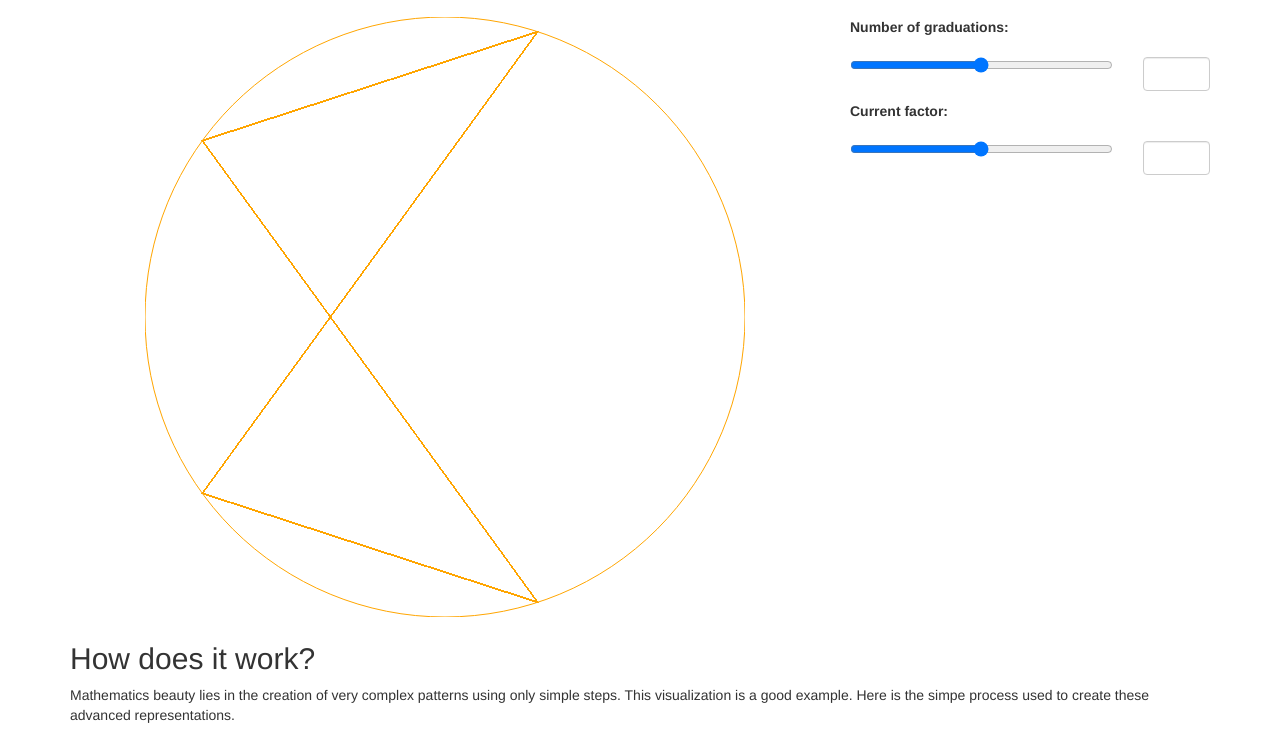
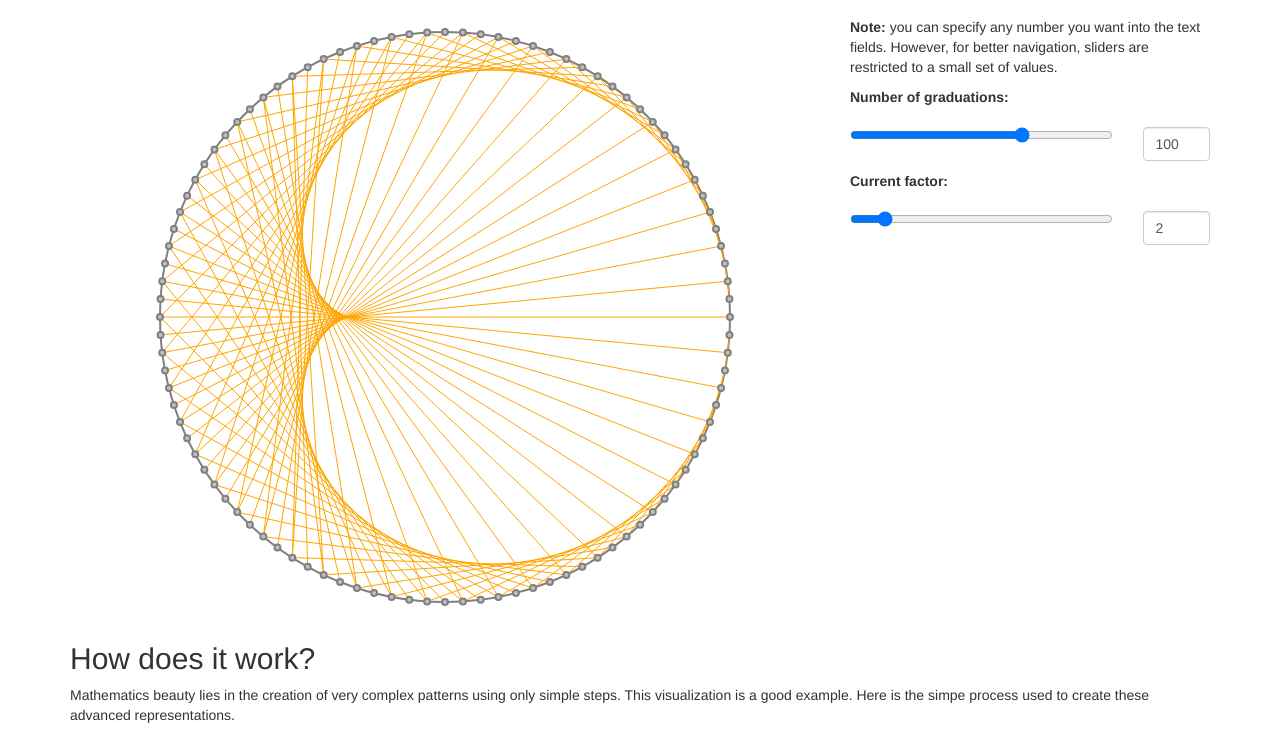
Before and after one commit to jpetitcolas/multiplication-circle, a website built with webpack: page index.html in a window 1280 px wide. Shown: the part 63-795 px from the top of the page. Built offline with nearby package versions, Linux system fonts and the light colour scheme.

Commit message:
Animate multiplication circle using D3.js

```diff
--- a/index.html
+++ b/index.html
@@ -5,24 +5,29 @@
     <title>Multiplication Circles</title>
     <link rel="stylesheet" href="https://maxcdn.bootstrapcdn.com/bootstrap/3.3.5/css/bootstrap.min.css">
     <link rel="stylesheet" href="https://maxcdn.bootstrapcdn.com/bootstrap/3.3.5/css/bootstrap-theme.min.css">
+    <link rel="stylesheet" href="style.css" />
 </head>
 <body>
     <div class="container">
         <h1 style="margin-bottom: 20px;">Multiplication Circle <small>Multiplication Tables Visualization Tool</small></h1>
         <div class="row">
             <div class="col-md-8 text-center" id="canvas-container">
-                <canvas id="dataviz"></canvas>
+                <svg id="circle"></svg>
             </div>
             <div class="col-md-4">
                 <form>
+                    <p>
+                        <strong>Note:</strong> you can specify any number you want into the text fields. However,
+                        for better navigation, sliders are restricted to a small set of values.
+                    </p>
                     <p class="form-group">
                         <label for="graduation_numbers">Number of graduations:</label>
                         <div class="row">
                             <div class="col-md-9">
-                                <input type="range" min="2" max="500" step="1" class="graduation_input" />
+                                <input type="range" value="100" min="0" max="150" step="1" id="graduation_input" class="graduation_input" />
                             </div>
                             <div class="col-md-3">
-                                <input type="text" class="graduation_input form-control" id="graduation_numbers_input" />
+                                <input type="text" value="100" class="graduation_input form-control" id="graduation_numbers_input" />
                             </div>
                         </div>
                     </p>
@@ -30,13 +35,14 @@
                         <label for="current_factor">Current factor:</label>
                         <div class="row">
                             <div class="col-md-9">
-                                <input type="range" min="2" max="100" step="0.1" class="current_factor" />
+                                <input type="range" value="2" min="1" max="10" step="0.1" id="current_factor" class="current_factor" />
                             </div>
                             <div class="col-md-3">
-                                <input type="text" class="current_factor form-control" id="current_factor_input" />
+                                <input type="text" value="2" class="current_factor form-control" id="current_factor_input" />
                             </div>
                         </div>
                     </p>
+                    <a href="#"><!-- A dummy link to allow pressing TAB on last input without scrolling --></a>
                 </form>
             </div>
         </div>
--- /dev/null
+++ b/js/dispatcher.js
@@ -0,0 +1,24 @@
+var d3 = require('d3');
+
+var dispatcher = d3.dispatch('graduationChange', 'factorChange');
+
+function updateGraduationNumber() {
+    d3.select('#graduation_input').attr('value', this.value);
+    d3.select('#graduation_numbers_input').attr('value', +this.value)
+    dispatcher.graduationChange(+this.value);
+}
+
+d3.select('#graduation_input').on('input', updateGraduationNumber);
+d3.select('#graduation_numbers_input').on('change', updateGraduationNumber);
+
+function updateCurrentFactor() {
+    d3.select('#current_factor_input').attr('value', this.value);
+    d3.select('#current_factor').attr('value', +this.value)
+    dispatcher.factorChange(+this.value);
+}
+
+d3.select('#current_factor').on('input', updateCurrentFactor);
+d3.select('#current_factor_input').on('change', updateCurrentFactor);
+
+
+module.exports = dispatcher;
--- a/js/main.js
+++ b/js/main.js
@@ -1,3 +1,6 @@
+var d3 = require('d3');
+var dispatcher = require('./dispatcher');
+
 (function() {
     'use strict';
 
@@ -5,73 +8,84 @@
     var WIDTH = canvasContainer.offsetWidth > 600 ? 600 : canvasContainer.offsetWidth;
     var HEIGHT = WIDTH;
 
-    var canvas = document.getElementById('dataviz');
-    canvas.setAttribute('width', WIDTH);
-    canvas.setAttribute('height', HEIGHT);
+    var svg = d3.select('#circle').attr({ width: WIDTH, height: HEIGHT });
 
-    var ctx = canvas.getContext('2d');
-    var parameters = {
-        graduationNumber: 5,
-        currentFactor: 2
-    };
+    var center = { x: WIDTH / 2, y: HEIGHT / 2 };
+    var radius = (WIDTH * 0.95) / 2; // do not take full width to prevent from cropped circle
 
-    var RADIUS = HEIGHT / 2;
+    var circle = svg.append('circle')
+        .attr({
+            'cx': center.x,
+            'cy': center.y,
+            'r': radius
+        });
 
-    function emptyCircle() {
-        ctx.beginPath();
-        ctx.arc(WIDTH / 2, HEIGHT / 2, RADIUS, 0, 2 * Math.PI, false);
-        ctx.fillStyle = '#fff';
-        ctx.fill();
-        ctx.lineWidth = 1;
-        ctx.strokeStyle = 'orange';
-        ctx.stroke();
-    }
+    var factor = 2, numberGraduations = 100;
+    function draw() {
+        var gradToCoords = require('./utils/gradToCoords')(center, radius, numberGraduations);
 
-    function getAngleFor(number) {
-        return 2 * Math.PI / parameters.graduationNumber * number;
-    }
+        var graduations = d3.range(0, numberGraduations).map(g => {
+            var coords = gradToCoords(g);
+            var coords2 = gradToCoords(g * factor);
 
-    function getCoordinatesFor(number) {
-        var currentAngle = getAngleFor(number);
-        var x = RADIUS + Math.cos(currentAngle) * RADIUS;
-        var y = RADIUS + Math.sin(currentAngle) * RADIUS;
+            return {
+                x: coords.x,
+                y: coords.y,
+                x2: coords2.x,
+                y2: coords2.y
+            };
+        });
 
-        return [x, y];
-    }
+        var segments = svg.selectAll('line').data(graduations);
+        segments.enter()
+            .append("line")
+                .attr({
+                    'x1': g => g.x,
+                    'y1': g => g.y,
+                    'x2': g => g.x2,
+                    'y2': g => g.y2
+                });
 
-    function drawLine(a, b) {
-        var aCoords = getCoordinatesFor(a);
-        var bCoords = getCoordinatesFor(b);
+        segments.transition()
+            .duration(500)
+            .attr({
+                'x1': g => g.x,
+                'y1': g => g.y,
+                'x2': g => g.x2,
+                'y2': g => g.y2
+            });
 
-        ctx.beginPath();
-        ctx.moveTo(aCoords[0], aCoords[1]);
-        ctx.lineTo(bCoords[0], bCoords[1]);
-        ctx.stroke();
-    }
+        segments.exit().remove();
 
-    function draw() {
-        emptyCircle();
+        var circles = svg.selectAll('.graduation').data(graduations);
+        circles.enter()
+            .append('circle')
+                .attr({
+                    'class': 'graduation',
+                    r: 3,
+                    cx: d => d.x,
+                    cy: d => d.y
+                });
 
-        for (var i = 0 ; i <= 2000 ; i++) {
-            drawLine(i, parameters.currentFactor * i % parameters.graduationNumber);
-        }
+        circles
+            .transition()
+            .duration(500)
+                .attr({
+                    cx: g => g.x,
+                    cy: g => g.y,
+                });
+
+        circles.exit().remove();
     }
 
     draw();
+    dispatcher.on('graduationChange', function(nbGraduations) {
+        numberGraduations = nbGraduations;
+        draw();
+    });
 
-    function addEventListenersTo(className, mappedValue) {
-        var mappedInputs = document.getElementsByClassName(className);
-        for (var i = 0, c = mappedInputs.length ; i < c ; i++) {
-            mappedInputs[i].addEventListener('input', function() {
-                parameters[mappedValue] = this.value * 1;
-                for (var j = 0, c2 = mappedInputs.length ; j < c2 ; j++) {
-                    mappedInputs[j].value = parameters[mappedValue];
-                }
-                draw();
-            });
-        }
-    }
-
-    addEventListenersTo('graduation_input', 'graduationNumber');
-    addEventListenersTo('current_factor', 'currentFactor');
+    dispatcher.on('factorChange', function(newFactor) {
+        factor = newFactor;
+        draw();
+    });
 })();
--- /dev/null
+++ b/js/utils/gradToCoords.js
@@ -0,0 +1,14 @@
+module.exports = function(center, radius, numberGraduations) {
+    function getAngleFor(graduation) {
+        return 2 * Math.PI / numberGraduations * graduation;
+    }
+
+    return function gradToCoords(graduation) {
+        var currentAngle = getAngleFor(graduation);
+
+        return {
+            x: Math.round((center.x + Math.cos(currentAngle) * radius) * 100) / 100,
+            y: Math.round((center.y + Math.sin(currentAngle) * radius) * 100) / 100
+        };
+    };
+};
--- a/package.json
+++ b/package.json
@@ -6,7 +6,7 @@
   "scripts": {
     "build": "webpack -p",
     "start": "http-server . & webpack --watch",
-    "test": "echo \"Error: no test specified\" && exit 1"
+    "test": "mocha --require babel/register --recursive tests"
   },
   "repository": {
     "type": "git",
@@ -26,7 +26,11 @@
   },
   "homepage": "https://github.com/jpetitcolas/multiplication-circle#readme",
   "devDependencies": {
+    "babel": "^5.8.23",
+    "babel-core": "^5.8.23",
+    "babel-loader": "^5.3.2",
     "http-server": "^0.8.0",
+    "mocha": "^2.2.5",
     "webpack": "^1.12.0"
   },
   "dependencies": {
--- /dev/null
+++ b/style.css
@@ -0,0 +1,14 @@
+svg line {
+    stroke: orange;
+    stroke-width: 1;
+}
+
+svg circle {
+    fill: none;
+    stroke: gray;
+    stroke-width: 2;
+}
+
+svg .graduation {
+    fill: silver;
+}
--- a/webpack.config.js
+++ b/webpack.config.js
@@ -6,5 +6,11 @@ module.exports = {
     },
     output: {
         filename: 'build/[name].js'
-    }
+    },
+    module: {
+        loaders: [
+            { test: /.js$/, exclude: /node_modules/, loader: 'babel' }
+        ]
+    },
+    devtool: 'source-map'
 }
```
Also changed, not shown: tests/utils/gradToCoordsSpec.js (added, +28 -0 lines), README.md, build/multiplication-circle.js, 1 other file.
